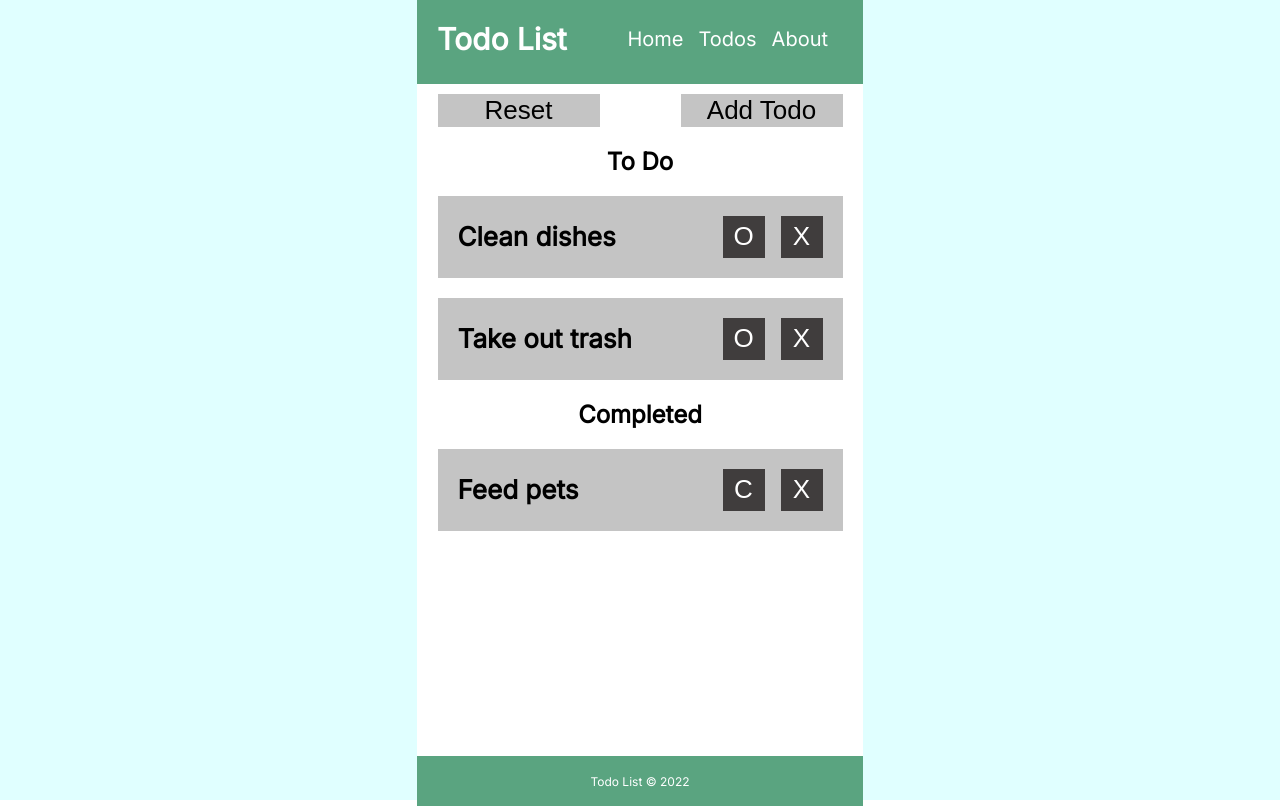
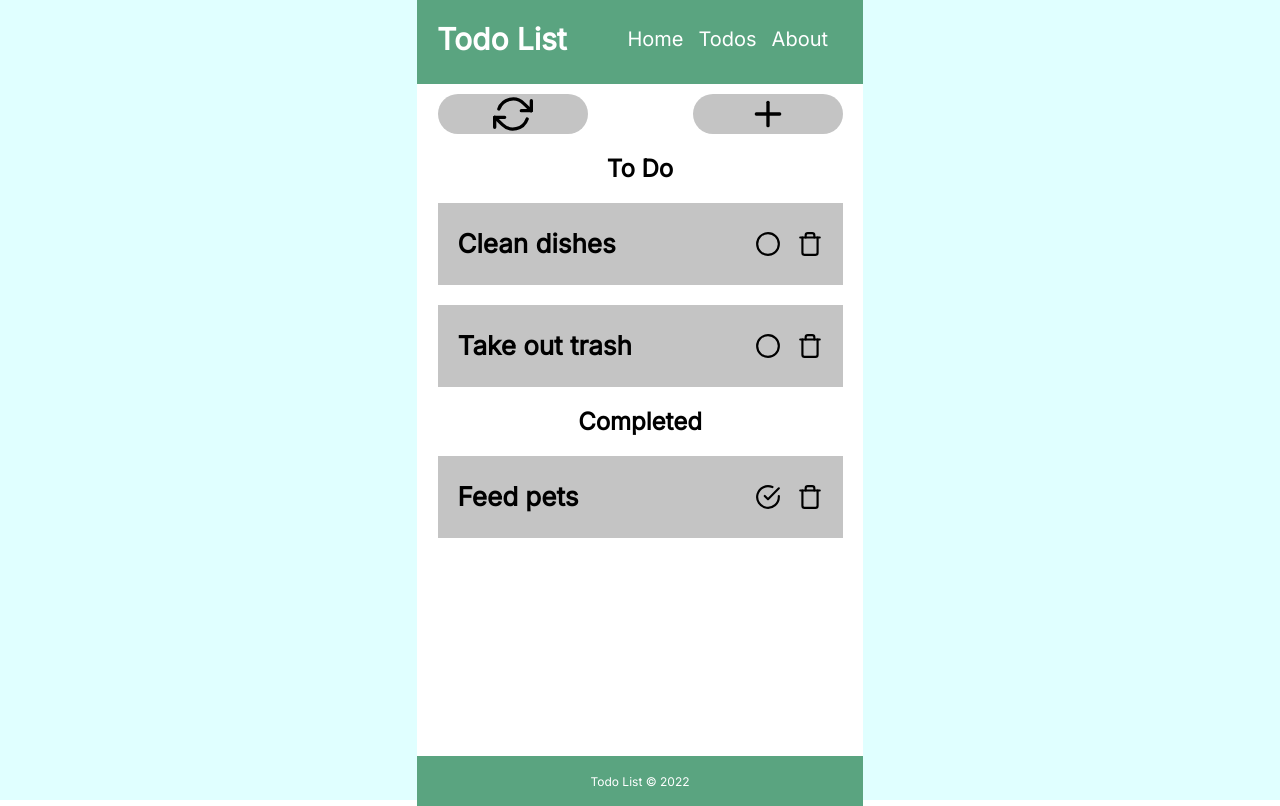
Before and after one commit to Culmid/react-todos, a React (Create React App) app: page /todos in a window 1280 px wide. Built offline with nearby package versions, Linux system fonts and the light colour scheme.

Commit message:
Add Icons

```diff
--- a/package.json
+++ b/package.json
@@ -8,6 +8,7 @@
     "@testing-library/user-event": "^13.5.0",
     "react": "^18.1.0",
     "react-dom": "^18.1.0",
+    "react-icons": "^4.3.1",
     "react-router-dom": "^6.3.0",
     "react-scripts": "5.0.1",
     "web-vitals": "^2.1.4"
--- a/src/components/Todo/Todo.module.css
+++ b/src/components/Todo/Todo.module.css
@@ -15,13 +15,20 @@ h3 {
   margin: 0;
 }
 
+.button-container {
+  display: flex;
+}
+
 .button {
-  width: 42px;
-  height: 42px;
-  background: #403d3d;
-  color: white;
+  padding: 0;
+  background: none;
+  /* color: white; */
+  color: black;
   font-size: 26px;
   border: none;
   margin-left: 16px;
   cursor: pointer;
+  display: flex;
+  justify-content: center;
+  align-items: center;
 }
--- a/src/components/Todo/index.jsx
+++ b/src/components/Todo/index.jsx
@@ -1,5 +1,6 @@
 import React from "react";
 import styles from "./Todo.module.css";
+import { FiCheckCircle, FiCircle, FiTrash } from "react-icons/fi";
 
 function Todo({
   id,
@@ -16,12 +17,12 @@ function Todo({
   return (
     <div className={styles["todo-wrapper"]} style={{ background: background }}>
       <h3>{title}</h3>
-      <div>
+      <div className={styles["button-container"]}>
         <button className={styles.button} onClick={() => onToggleTodo(id)}>
-          {isComplete ? "C" : "O"}
+          {isComplete ? <FiCheckCircle /> : <FiCircle />}
         </button>
         <button className={styles.button} onClick={() => onDeleteClick(id)}>
-          X
+          <FiTrash />
         </button>
       </div>
     </div>
--- a/src/components/TodoList/TodoList.module.css
+++ b/src/components/TodoList/TodoList.module.css
@@ -8,11 +8,16 @@ h2 {
 }
 
 .button {
+  padding: 0;
   margin: 0;
   margin-top: 10px;
-  width: 162px;
   background: #c4c4c4;
+  border-radius: 125px;
+  width: 150px;
   border: none;
-  font-size: 26px;
+  font-size: 40px;
   cursor: pointer;
+  display: flex;
+  justify-content: center;
+  align-items: center;
 }
--- a/src/components/TodoList/index.jsx
+++ b/src/components/TodoList/index.jsx
@@ -3,6 +3,7 @@ import Todo from "../Todo";
 import styles from "./TodoList.module.css";
 import { initialState, reducer } from "../../reducers/todos";
 import NewTodoForm from "../NewTodoForm";
+import { FiPlus, FiRefreshCw } from "react-icons/fi";
 
 function TodoList() {
   const [state, dispatch] = useReducer(reducer, initialState);
@@ -36,10 +37,10 @@ function TodoList() {
     <>
       <div className={styles["buttons-div"]}>
         <button className={styles.button} onClick={onResetButtonClick}>
-          Reset
+          <FiRefreshCw />
         </button>
         <button className={styles.button} onClick={onAddTodoClick}>
-          Add Todo
+          <FiPlus />
         </button>
       </div>
       {state.find((todo) => !todo.isComplete) ? (
```
Also changed, not shown: 1 other file (tests, documents, lock files or other folders).
